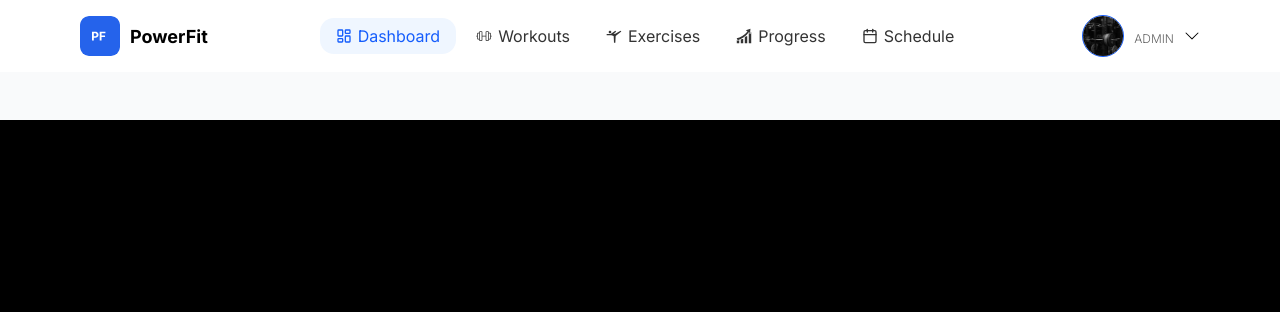
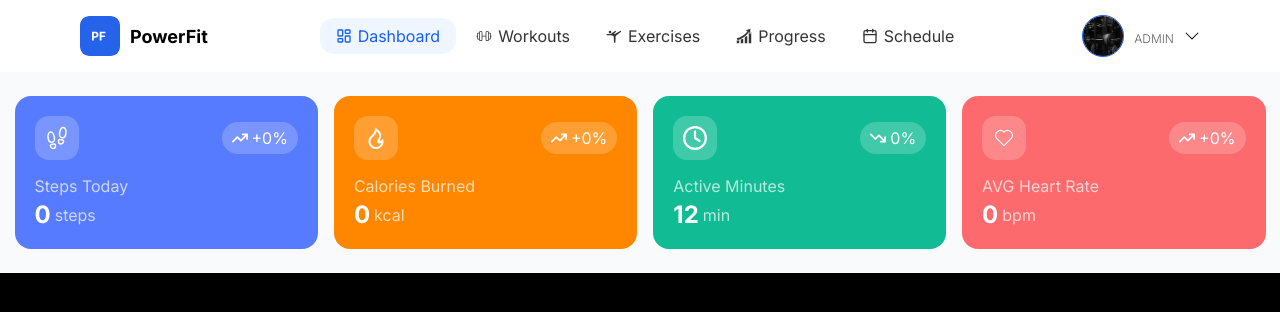
Before and after one commit to skl1menko/FitAppWeb, a React (Vite) app: page /dashboard in a window 1280 px wide. Shown: the top 312 px of the page. Built offline with nearby package versions, Linux system fonts and the light colour scheme; no server answers; sample sign-in values are in the browser's storage.

Commit message:
Change some stats display logic

```diff
--- a/package.json
+++ b/package.json
@@ -11,6 +11,7 @@
   },
   "dependencies": {
     "react": "^19.2.0",
+    "react-datepicker": "^9.1.0",
     "react-dom": "^19.2.0",
     "react-icons": "^5.5.0",
     "react-router": "^7.13.0"
--- a/src/features/dashboard/DashboardPage.jsx
+++ b/src/features/dashboard/DashboardPage.jsx
@@ -1,7 +1,9 @@
 import { useEffect, useState } from "react"
+import DatePicker from "react-datepicker"
+import "react-datepicker/dist/react-datepicker.css"
 import "./DashboardPage.scss"
 import DashboardStat from "./components/DashboardStat"
-import { IoFootstepsOutline, RiFireLine, FaRegClock, CiHeart } from "../../assets/icons";
+import { IoFootstepsOutline, RiFireLine, FaRegClock, CiHeart, FiCalendar,BsChevronDown } from "../../assets/icons";
 import healthMetricsService from "../../services/healthMetricsService";
 
 const DashboardPage = () => {
@@ -9,7 +11,7 @@ const DashboardPage = () => {
     const [metrics, setMetrics] = useState({ today: null, yesterday: null });
 
     const calcTrend = (today, yesterday) => {
-        if (!yesterday || yesterday === 0) return '0%';
+        if (!today || !yesterday || yesterday === 0) return '+0%';
         const diff = ((today - yesterday) / yesterday) * 100;
         const sign = diff >= 0 ? '+' : '';
         return `${sign}${diff.toFixed(0)}%`;
@@ -28,8 +30,14 @@ const DashboardPage = () => {
         ]).then(([todayRes, yesterdayRes]) => {
             const todayData = todayRes.data.data.detailedMetrics?.[0];
             const yesterdayData = yesterdayRes.data.data.detailedMetrics?.[0];
-            setMetrics({ today: todayData, yesterday: yesterdayData });
-        }).catch(console.error);
+
+            setMetrics({
+                today: todayData,
+                yesterday: yesterdayData
+            });
+        }).catch((error) => {
+            console.error('Ошибка при загрузке метрик:', error);
+        });
     }, [])
 
 
@@ -39,17 +47,15 @@ const DashboardPage = () => {
     return (
         <div className="dashboard-main-cont">
             <div className="dashboard-main-content">
-                {t && (
-                    <div className="dashboard-stats-cont">
-                        <DashboardStat color="#577BFF" icon={<IoFootstepsOutline color="#fff" size={24} />} trend={calcTrend(t.totalStepCount, y?.totalStepCount)} label="Steps Today" num={t.totalStepCount} text="steps" />
+                <div className="dashboard-stats-cont">
+                    <DashboardStat color="#577BFF" icon={<IoFootstepsOutline color="#fff" size={24} />} trend={calcTrend(t?.totalStepCount, y?.totalStepCount)} label="Steps Today" num={t?.totalStepCount || 0} text="steps" />
 
-                        <DashboardStat color="#FF8700" icon={<RiFireLine color="#fff" size={24} />} trend={calcTrend(t.totalEnergyBurned, y?.totalEnergyBurned)} label="Calories Burned" num={t.totalEnergyBurned} text="kcal" />
+                    <DashboardStat color="#FF8700" icon={<RiFireLine color="#fff" size={24} />} trend={calcTrend(t?.totalEnergyBurned, y?.totalEnergyBurned)} label="Calories Burned" num={t?.totalEnergyBurned || 0} text="kcal" />
 
-                        <DashboardStat color="#11BC94" icon={<FaRegClock color="#fff" size={24} />} trend="0%" label="Active Minutes" num={12} text="min" />
+                    <DashboardStat color="#11BC94" icon={<FaRegClock color="#fff" size={24} />} trend="0%" label="Active Minutes" num={12} text="min" />
 
-                        <DashboardStat color="#fd5e61eb" icon={<CiHeart color="#fff" size={24} />} trend={calcTrend(t.avgHeartRate, y?.avgHeartRate)} label="AVG Heart Rate" num={t.avgHeartRate} text="bpm" />
-                    </div>
-                )}
+                    <DashboardStat color="#fd5e61eb" icon={<CiHeart color="#fff" size={24} />} trend={calcTrend(t?.avgHeartRate, y?.avgHeartRate)} label="AVG Heart Rate" num={t?.avgHeartRate || 0} text="bpm" />
+                </div>
 
             </div>
 
--- a/src/features/dashboard/DashboardPage.scss
+++ b/src/features/dashboard/DashboardPage.scss
@@ -8,6 +8,9 @@
 
     .dashboard-main-content{
         padding: 24px;
+
+
+
         .dashboard-stats-cont{
             display: flex;
             flex-direction: row;
```
Also changed, not shown: src/services/healthMetricsService.js (line endings or trailing spaces), 1 other file (tests, documents, lock files or other folders).
